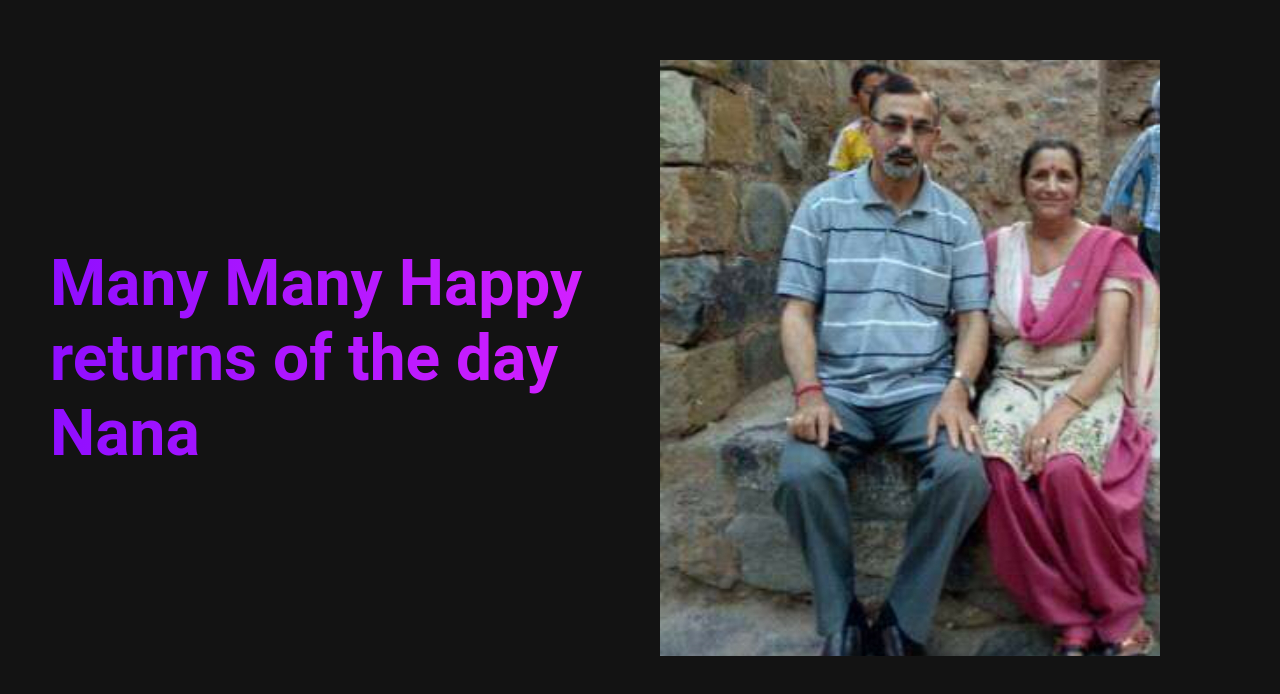
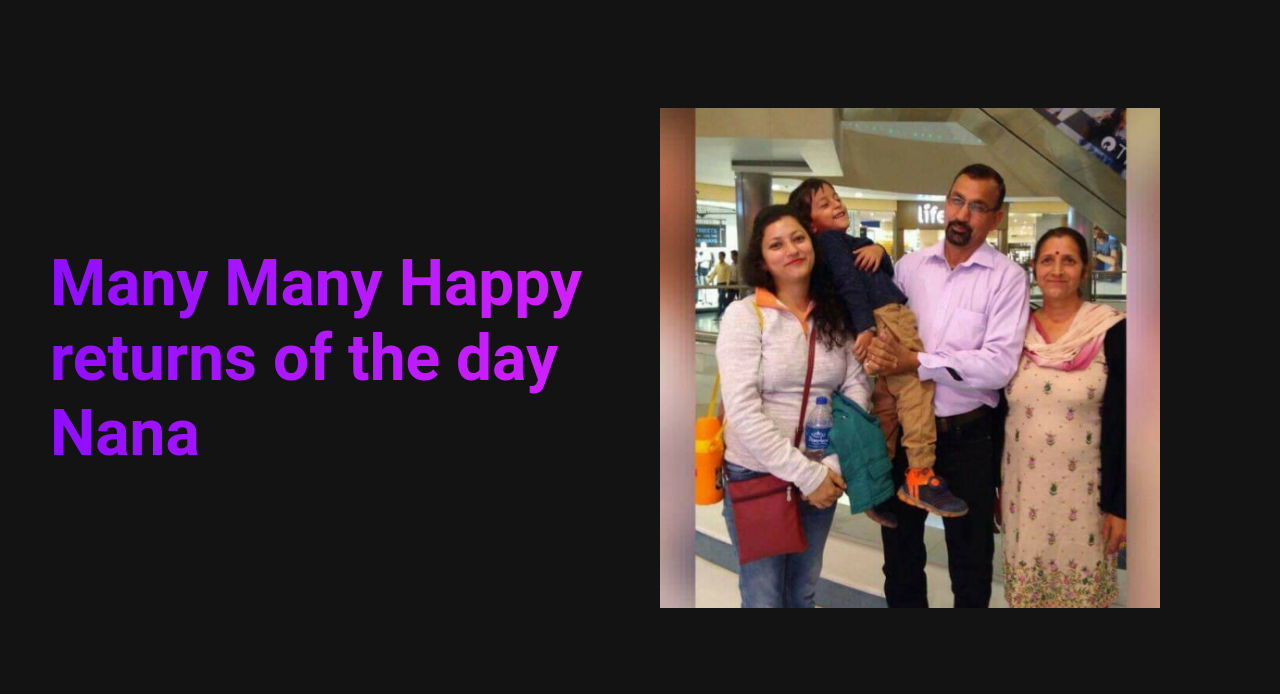
Before and after one commit to hridhaan-sharma/nana-s-birthday, a plain HTML site: page index.html in a window 1280 px wide. Shown: the part 4017-4711 px from the top of the page. Drawn offline with Linux system fonts and the light colour scheme.

Commit message:
Update index.html

```diff
--- a/index.html
+++ b/index.html
@@ -104,7 +104,7 @@
         </div>
         <div class="main__img--container">
           <div class="main__img--card">
-            <img src="7.jpg" alt="" />
+            <img src="8.jpg" alt="" />
           </div>
         </div>
       </div>
```
